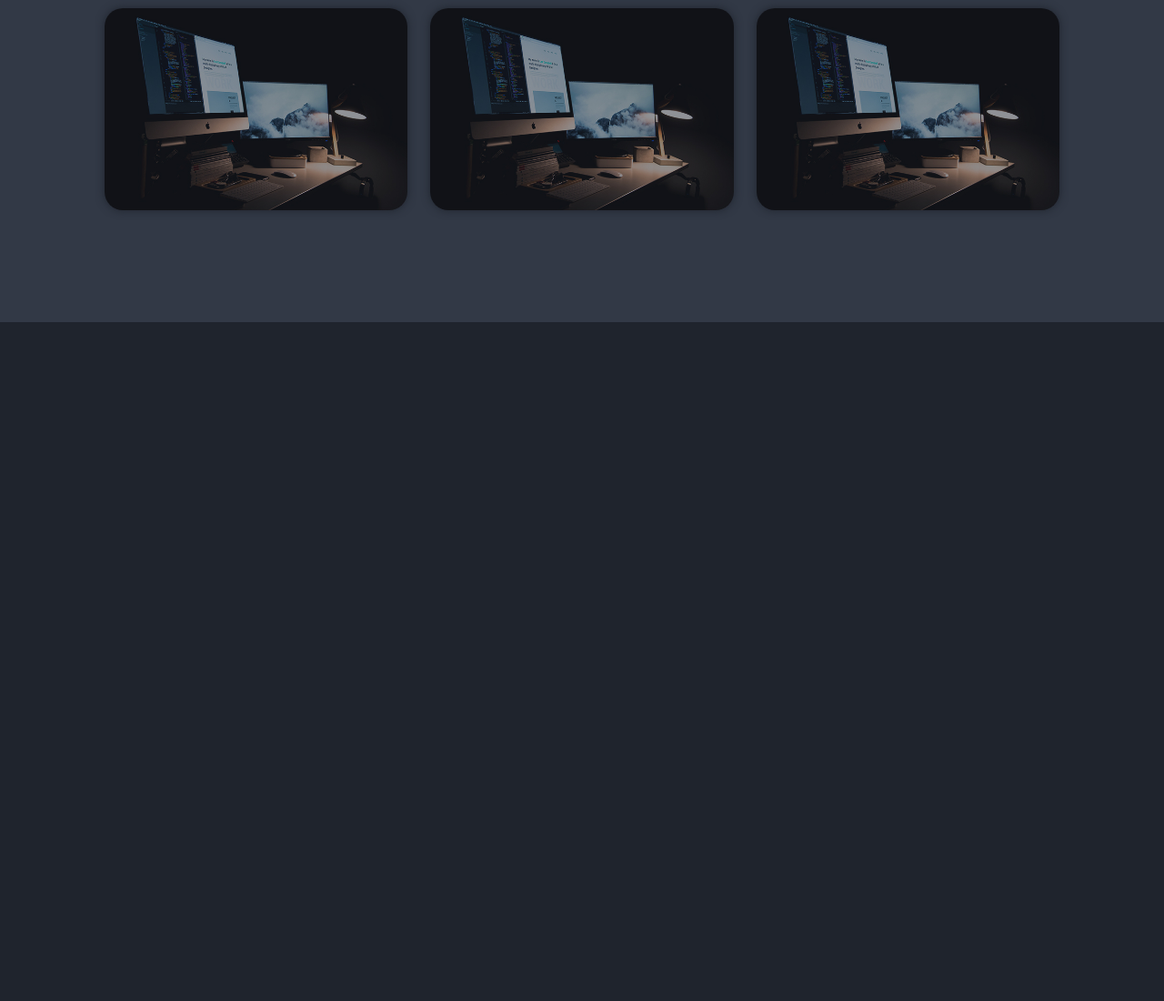
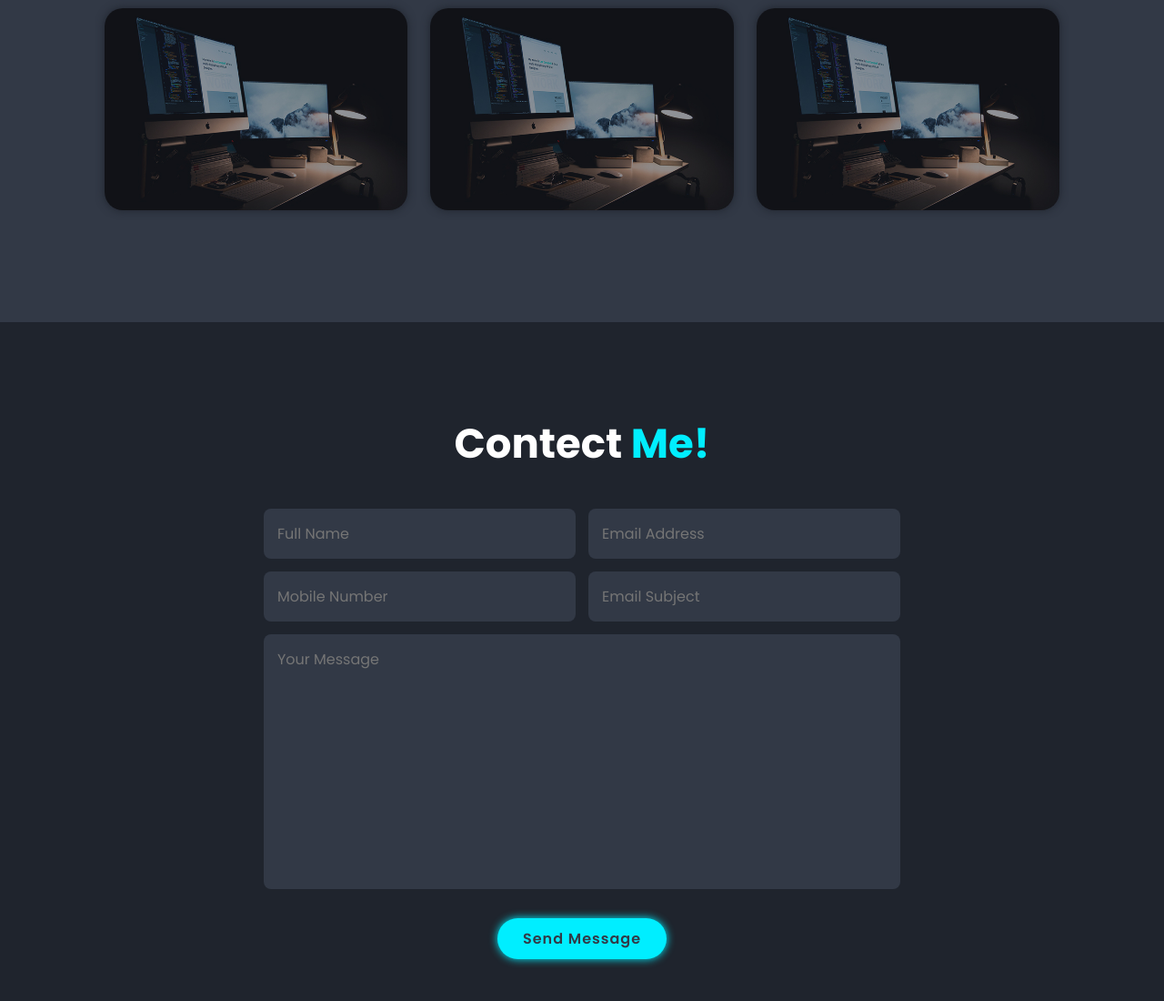
Before and after one commit to mahfuzar175/my-professional-portfolio, a plain HTML site: page index.html in a window 1280 px wide. Shown: the part 2846-3946 px from the top of the page at 91% size. Before the commit the page ends 3200 px from the top, so only its background shows below. Drawn offline with nearby package versions, Linux system fonts and the light colour scheme.

Commit message:
contact section added

```diff
--- a/css/style.css
+++ b/css/style.css
@@ -1,4 +1,4 @@
-@import url('https://fonts.googleapis.com/css2?family=Poppins:wght@300;400;500;600;700;800;900&display=swap');
+@import url("https://fonts.googleapis.com/css2?family=Poppins:wght@300;400;500;600;700;800;900&display=swap");
 
 * {
   margin: 0;
@@ -8,17 +8,17 @@
   border: none;
   outline: none;
   scroll-behavior: smooth;
-    font-family: 'Poppins', sans-serif;
+  font-family: "Poppins", sans-serif;
 }
 
-:root{
+:root {
   --bg-color: #1f242d;
   --second-bg-color: #323946;
   --text-color: #fff;
   --main-color: #0ef;
 }
 
-html{
+html {
   font-size: 62.5%;
   overflow-x: hidden;
 }
@@ -27,14 +27,14 @@ body {
   color: var(--text-color);
 }
 
-section{
+section {
   min-height: 100vh;
   padding: 10rem 9% 3rem;
 }
 
 /* header section css */
 
-.header{
+.header {
   position: fixed;
   top: 0;
   left: 0;
@@ -46,27 +46,26 @@ section{
   z-index: 100;
 }
 
-.logo{
+.logo {
   font-size: 2.5rem;
   color: var(--text-color);
   font-weight: 600;
   cursor: default;
 }
 
-.navbar a{
+.navbar a {
   font-size: 1.7rem;
   color: var(--text-color);
   margin-left: 4rem;
-    transition: .3s;
+  transition: 0.3s;
 }
 
 .navbar a:hover,
-.navbar a:hover
-{
+.navbar a:hover {
   color: var(--main-color);
 }
 
-#menu-icon{
+#menu-icon {
   font-size: 3.6rem;
   color: var(--text-color);
   display: none;
@@ -74,17 +73,17 @@ section{
 
 /* home section css */
 
-.home{
+.home {
   display: flex;
   justify-content: center;
   align-items: center;
 }
 
-.home-img img{
+.home-img img {
   width: 30vw;
 }
 
-.home-content h3{
+.home-content h3 {
   font-size: 3.2rem;
   font-weight: 700;
 }
@@ -92,21 +91,21 @@ section{
 .home-content h3:nth-of-type(2) {
   margin-bottom: 2rem;
 }
-span{
+span {
   color: var(--main-color);
 }
 
-.home-content h1{
+.home-content h1 {
   font-size: 4rem;
   font-weight: 700;
   line-height: 1.3;
 }
 
-.home-content p{
+.home-content p {
   font-size: 1.6rem;
 }
 
-.social-media a{
+.social-media a {
   display: inline-flex;
   justify-content: center;
   align-items: center;
@@ -115,38 +114,37 @@ span{
   background: transparent;
   border: 3px solid var(--main-color);
   border-radius: 50%;
-    font-size:  2rem;
+  font-size: 2rem;
   color: var(--main-color);
   margin: 3rem 1.5rem 3rem 0;
-
 }
 
-.social-media a:hover{
+.social-media a:hover {
   background: var(--main-color);
   color: var(--second-bg-color);
   box-shadow: 0 0 1rem var(--main-color);
 }
 
-.btn{
+.btn {
   display: inline-block;
   padding: 1rem 2.8rem;
   background: var(--main-color);
   border-radius: 4rem;
   box-shadow: 0 0 1rem var(--main-color);
   font-size: 1.6rem;
-    color:  var(--second-bg-color);
-    letter-spacing: .1rem;
+  color: var(--second-bg-color);
+  letter-spacing: 0.1rem;
   font-weight: 600;
-    transition: .5s ease;
+  transition: 0.5s ease;
 }
 
-.btn:hover{
+.btn:hover {
   box-shadow: none;
 }
 
 /* about section  css */
 
-.about{
+.about {
   display: flex;
   justify-content: center;
   align-items: center;
@@ -154,33 +152,32 @@ span{
   background: var(--second-bg-color);
 }
 
-.about-img img{
+.about-img img {
   width: 30vw;
 }
 
-.heading{
+.heading {
   text-align: center;
   font-size: 4.5rem;
 }
 
-.about-content h2{
+.about-content h2 {
   text-align: left;
   line-height: 1.2;
 }
 
-.about-content h3{
+.about-content h3 {
   font-size: 2.6rem;
 }
 
-.about-content p{
+.about-content p {
   font-size: 1.6rem;
   margin: 2rem 0 3rem;
 }
 
-
 /* services section css */
 
-.services h2{
+.services h2 {
   margin-bottom: 5rem;
 }
 
@@ -192,78 +189,76 @@ span{
   gap: 2rem;
 }
 
-.servies-container .services-box{
+.servies-container .services-box {
   flex: 1 1 30rem;
   background: var(--second-bg-color);
   padding: 3rem 2rem 4rem;
   border-radius: 2rem;
   text-align: center;
-    border:  .2rem solid var(--bg-color);
-    transition: .5s ease;
+  border: 0.2rem solid var(--bg-color);
+  transition: 0.5s ease;
 }
 
-.servies-container .services-box:hover{
+.servies-container .services-box:hover {
   border-color: var(--main-color);
   transform: scale(1.02);
 }
 
-.services-box i{
+.services-box i {
   font-size: 7rem;
   color: var(--main-color);
 }
 
-.services-box h3{
+.services-box h3 {
   font-size: 2.3rem;
 }
 
-.services-box p{
-    font-size:  1.6rem;
+.services-box p {
+  font-size: 1.6rem;
   margin: 1rem 0 3rem;
 }
 
 /* projects section css */
 
-.portfolio{
+.portfolio {
   background: var(--second-bg-color);
 }
 
-.portfolio h2{
+.portfolio h2 {
   margin-bottom: 4rem;
 }
 
-.portfolio-container{
+.portfolio-container {
   display: grid;
   grid-template-columns: repeat(3, 1fr);
   align-items: center;
   gap: 2.5rem;
 }
 
-.portfolio-container .portfolio-box{
+.portfolio-container .portfolio-box {
   position: relative;
-    border-radius:  2rem;
+  border-radius: 2rem;
   box-shadow: 0 0 1rem var(--bg-color);
   overflow: hidden;
   display: flex;
 }
 
-.portfolio-box img{
+.portfolio-box img {
   width: 100%;
-    transition: .5s ease;
+  transition: 0.5s ease;
 }
 
-
-.portfolio-box:hover img{
+.portfolio-box:hover img {
   transform: scale(1.1);
-
 }
 
-.portfolio-box .portfolio-layer{
+.portfolio-box .portfolio-layer {
   position: absolute;
-    bottom:  0;
+  bottom: 0;
   left: 0;
   width: 100%;
   height: 100%;
-    background: linear-gradient(rgb(0, 0, 0, .1), var(--main-color));
+  background: linear-gradient(rgb(0, 0, 0, 0.1), var(--main-color));
   display: flex;
   align-items: center;
   justify-content: center;
@@ -271,29 +266,28 @@ span{
   text-align: center;
   padding: 0 4rem;
   transform: translateY(100%);
-    transition: .5s ease;
-
+  transition: 0.5s ease;
 }
 
-.portfolio-box:hover .portfolio-layer{
+.portfolio-box:hover .portfolio-layer {
   transform: translateY(0);
 }
 
-.portfolio-layer div{
-    display:  flex;
+.portfolio-layer div {
+  display: flex;
   gap: 1rem;
 }
 
-.portfolio-layer h4{
+.portfolio-layer h4 {
   font-size: 3rem;
 }
 
-.portfolio-layer p{
+.portfolio-layer p {
   font-size: 1.6rem;
-    margin: .3rem 0 1rem;
+  margin: 0.3rem 0 1rem;
 }
 
-.portfolio-layer a{
+.portfolio-layer a {
   display: inline-flex;
   justify-content: center;
   align-items: center;
@@ -301,11 +295,52 @@ span{
   height: 5rem;
   background: var(--text-color);
   border-radius: 50%;
-
 }
 
-
-.portfolio-layer a i{
+.portfolio-layer a i {
   font-size: 2rem;
   color: var(--second-bg-color);
 }
+
+/* contect section style */
+
+.contact h2 {
+  margin-bottom: 3rem;
+}
+
+.contact form {
+  max-width: 70rem;
+  margin: 1rem auto;
+  text-align: center;
+  margin-bottom: 3rem;
+}
+
+.contact form .input-box {
+  display: flex;
+  justify-content: space-between;
+  flex-wrap: wrap;
+}
+
+.contact form .input-box input,
+.contact form textarea {
+    width: 100%;
+    padding: 1.5rem;
+    font-size: 1.6rem;
+    color: var(--text-color);
+    background: var(--second-bg-color);
+    border-radius: .8rem;
+    margin: .7rem 0;
+}
+
+.contact form .input-box input{
+    width: 49%;
+}
+
+.contact form textarea{
+    resize: none;
+}
+
+.contact form .btn{
+    margin-top: 2rem;
+    cursor: pointer;
+}
--- a/index.html
+++ b/index.html
@@ -28,7 +28,7 @@
             <a href="#services" class="active">Services</a>
             <a href="#skills" class="active">Skills</a>
             <a href="#portfolio"class="active">Projects</a>
-            <a href="#contract" class="active">Contact</a>
+            <a href="#contact" class="active">Contact</a>
 
         </nav>
     </header>
@@ -180,6 +180,22 @@
     </section>
 
     <!-- contact section design -->
+    <section class="contact" id="contact">
+        <h2 class="heading">Contect <span>Me!</span></h2>
+
+        <form action="#">
+            <div class="input-box">
+                <input type="text" placeholder="Full Name">
+                <input type="email" placeholder="Email Address">
+            </div>
+            <div class="input-box">
+                <input type="number" placeholder="Mobile Number">
+                <input type="text" placeholder="Email Subject">
+            </div>
+            <textarea name="" id="" cols="30" rows="10" placeholder="Your Message"></textarea>
+            <input type="submit" value="Send Message" class="btn">
+        </form>
+    </section>
 
     <!-- footer design -->
 
```
Lines whose indentation alone changed are shown as unchanged.
